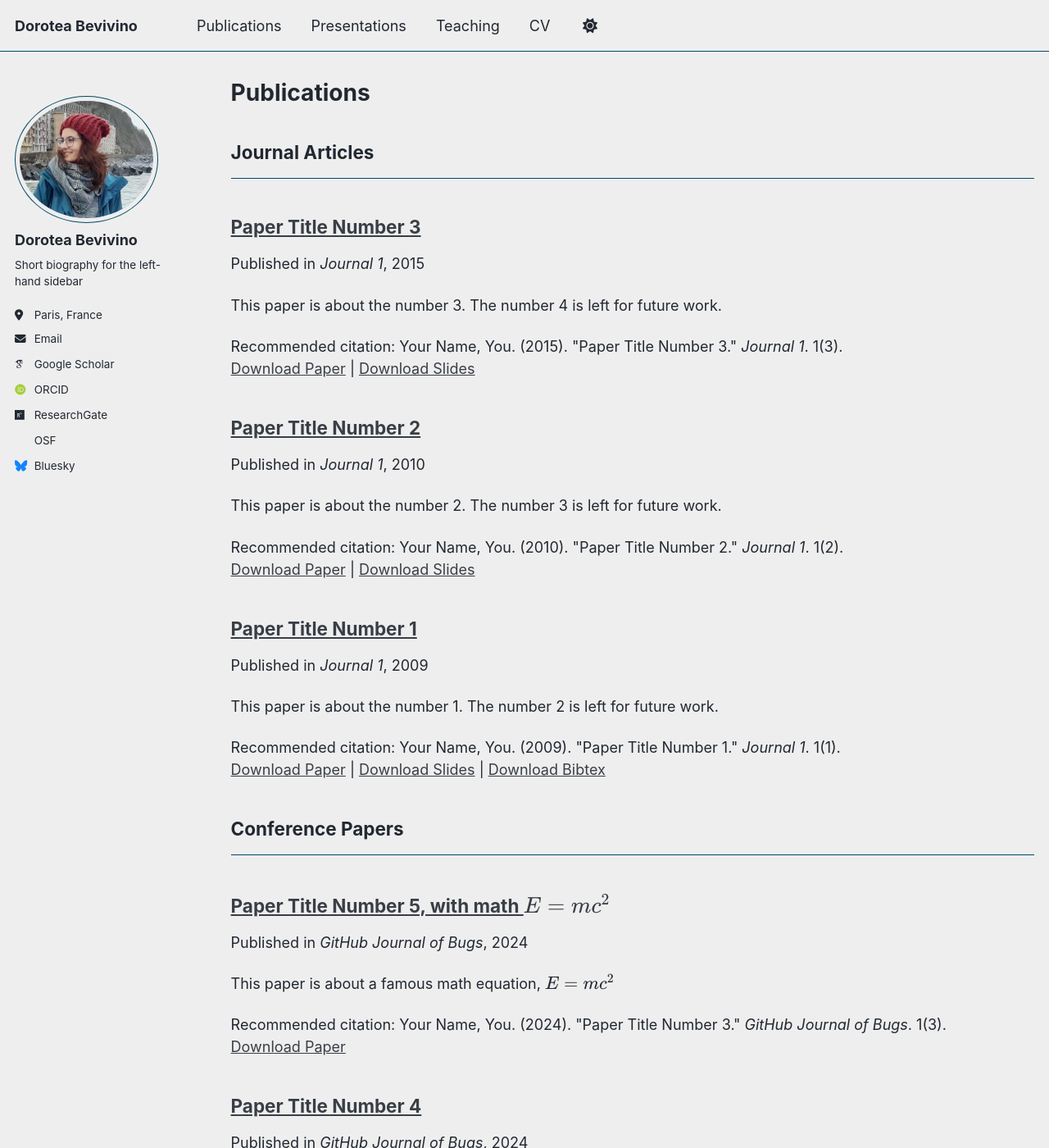
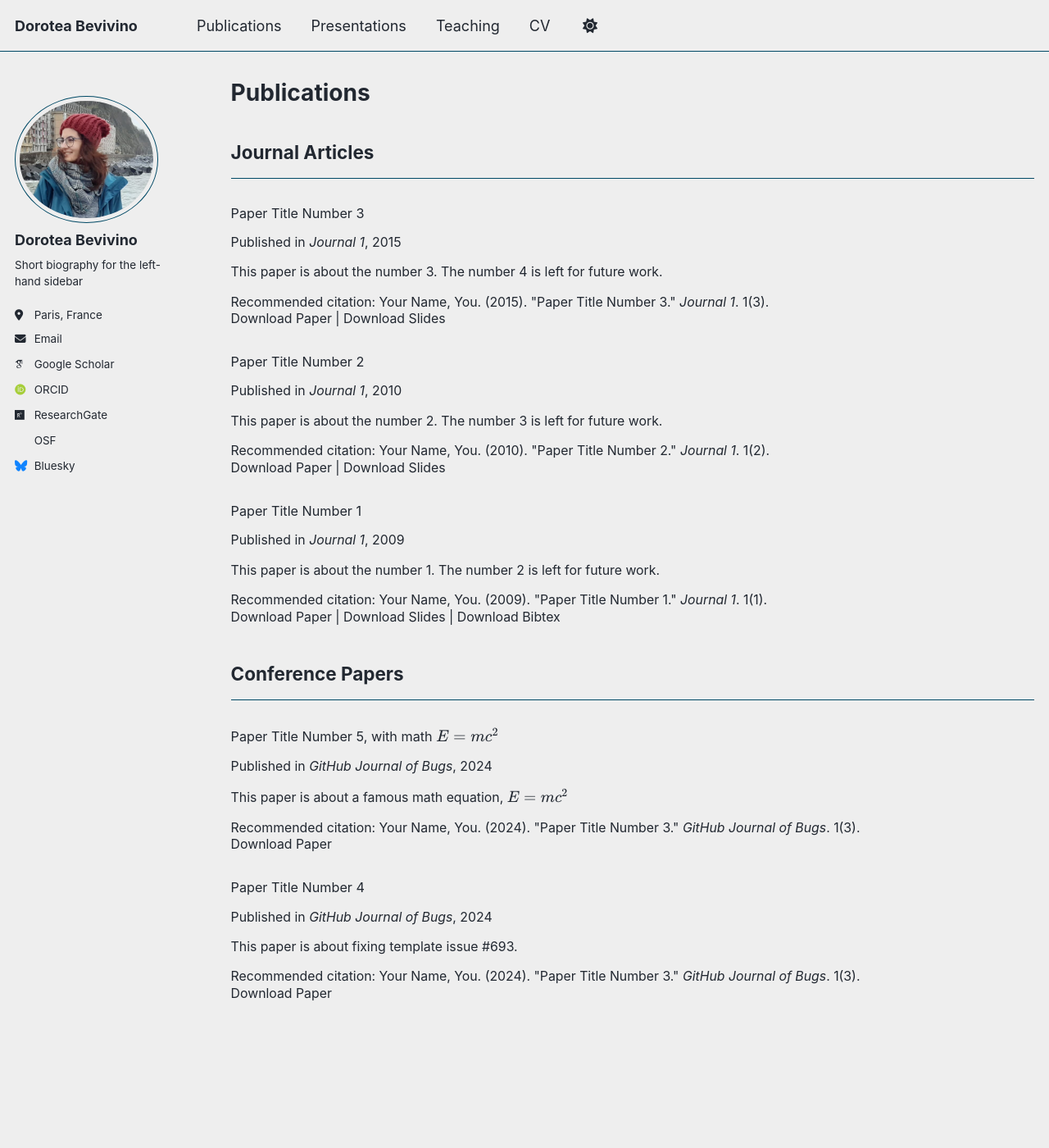
Before and after one commit to dbevivino/dbevivino.github.io, a Jekyll site: the page built from _pages/publications.html, in a window 1280 px wide and 1400 px high. Shown: the whole window at 82% size. Built offline with Jekyll 4.4.1, drawn with Linux system fonts in a browser that asks for light colours; some web fonts are replaced; a script that is not in the unit is left out.

Commit message:
Update minimal style for publications

```diff
--- a/_layouts/default.html
+++ b/_layouts/default.html
@@ -9,6 +9,8 @@ layout: compress
   <head>
     {% include head.html %}
     {% include head/custom.html %}
+      <!-- Add more minimal style for pubs/talks pages -->
+  <link rel="stylesheet" href="{{ '/assets/css/custom.css' | relative_url }}">
   </head>
 
   <body>
--- a/_pages/publications.html
+++ b/_pages/publications.html
@@ -11,6 +11,7 @@ author_profile: true
 
 {% include base_path %}
 
+<div class="page-publications">   <!-- # to simplify formatting here -->
 <!-- New style rendering if publication categories are defined -->
 {% if site.publication_category %}
   {% for category in site.publication_category  %}
@@ -31,3 +32,4 @@ author_profile: true
     {% include archive-single.html %}
   {% endfor %}
 {% endif %}
+</div>
--- /dev/null
+++ b/assets/css/custom.css
@@ -0,0 +1,21 @@
+/* Compact, reference-style publications list */
+.page-publications .archive__item-title {
+  font-size: 0.9rem;
+  font-weight: normal;
+}
+
+.page-publications .archive__item p {
+  font-size: 0.88rem;
+  font-weight: normal;
+  margin-bottom: 0.4em;
+  line-height: 1.3;
+}
+
+.page-publications .archive__item i {
+  font-style: italic;
+}
+
+.page-publications .archive__item a {
+  text-decoration: none;
+  color: inherit;
+}
```
